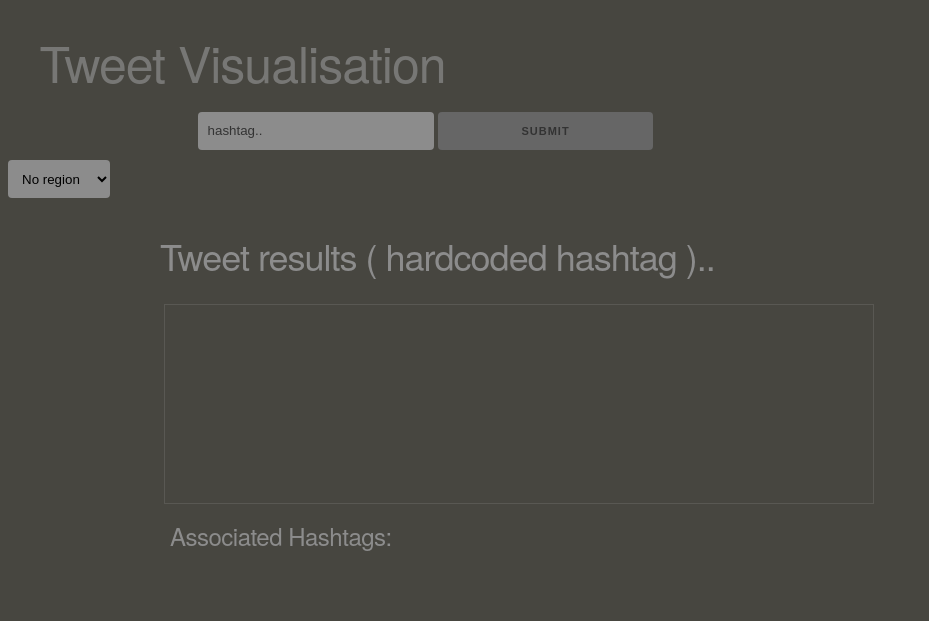
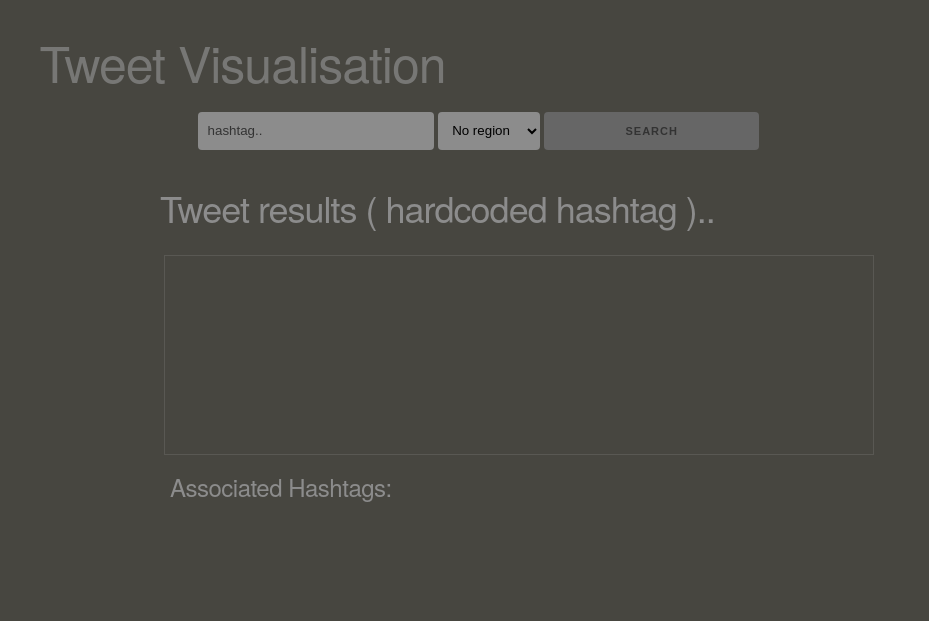
Before and after one commit to jess-of-the-woods/data-visualisation, a website with bundled scripts: page client/index.html in a window 1280 px wide. Shown: the whole page, without its empty margins (0-929 px from the left). Built offline with nearby package versions, Linux system fonts and the light colour scheme; files whose address does not match are found by name.

Commit message:
move select inside form, change submit to "search"

```diff
--- a/client/index.html
+++ b/client/index.html
@@ -11,14 +11,15 @@
 	<div>
 		<form id='hashtagForm'>
 			<input id='hashtagInput' type="text" name='hashtag' placeholder="hashtag.."></input>
-			<input id='submitButton' class='button button-primary'type='submit' value='submit'></input>
+			<select id="regionGeoCode" name="geoCodeList" form="hashtagForm">
+				<option value="none">No region</option>
+				<option value="aucklandGeoCode">Auckland</option>
+				<option value="rotoruaGeoCode">Rotorua</option>
+				<option value="wellingtonGeoCode">Wellington</option>
+			</select>
+			<input id='submitButton' class='button button-primary'type='submit' value='search'></input>
 		</form>
-		<select id="regionGeoCode" name="geoCodeList" form="hashtagForm">
-			<option value="none">No region</option>
-		  <option value="aucklandGeoCode">Auckland</option>
-			<option value="rotoruaGeoCode">Rotorua</option>
-		  <option value="wellingtonGeoCode">Wellington</option>
-		</select>
+
 	</div>
 	<div id='tweetContainer' class="container">
 		<div class="row">
--- a/client/main.css
+++ b/client/main.css
@@ -8,6 +8,8 @@ h1 {
   margin-top: 2.5%;
   margin-left: 2.5%;
 }
+
+/*========== form ===========*/
 
 #hashtagForm {
     margin-left: 15%;
@@ -25,8 +27,6 @@ h1 {
 :-moz-placeholder { /* Firefox 18- */
   color: #333333;
 }
-
-/*========== form ===========*/
 
 #hashtagInput {
   background-color: #8c8c8c;
```
